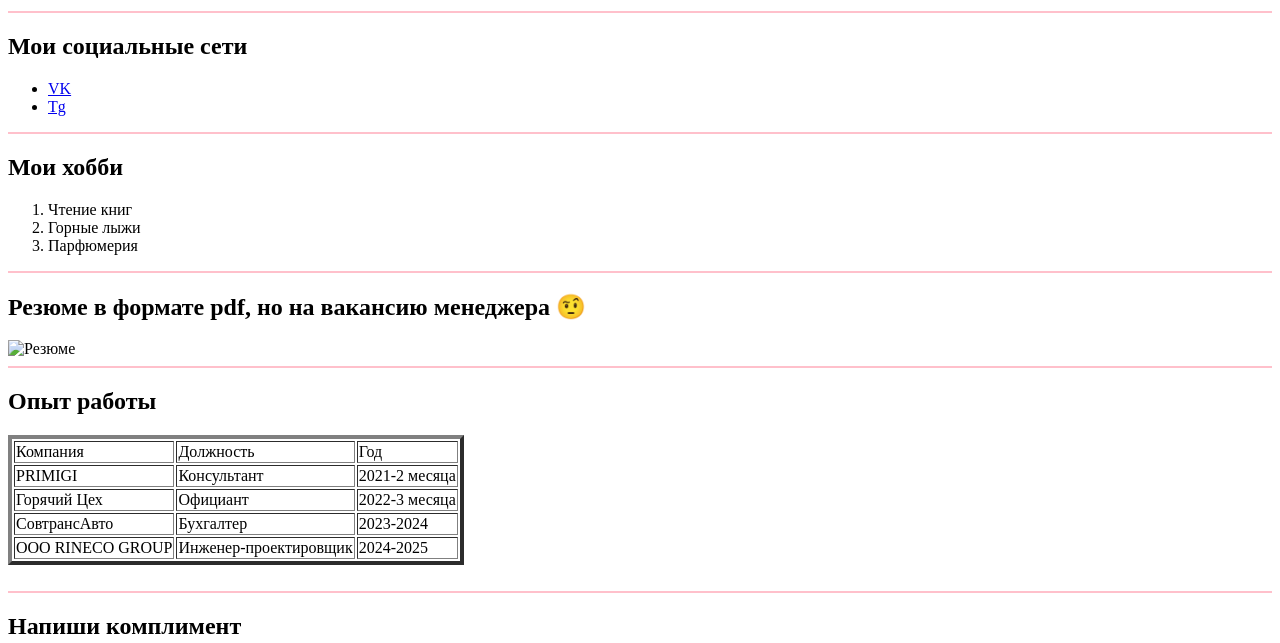
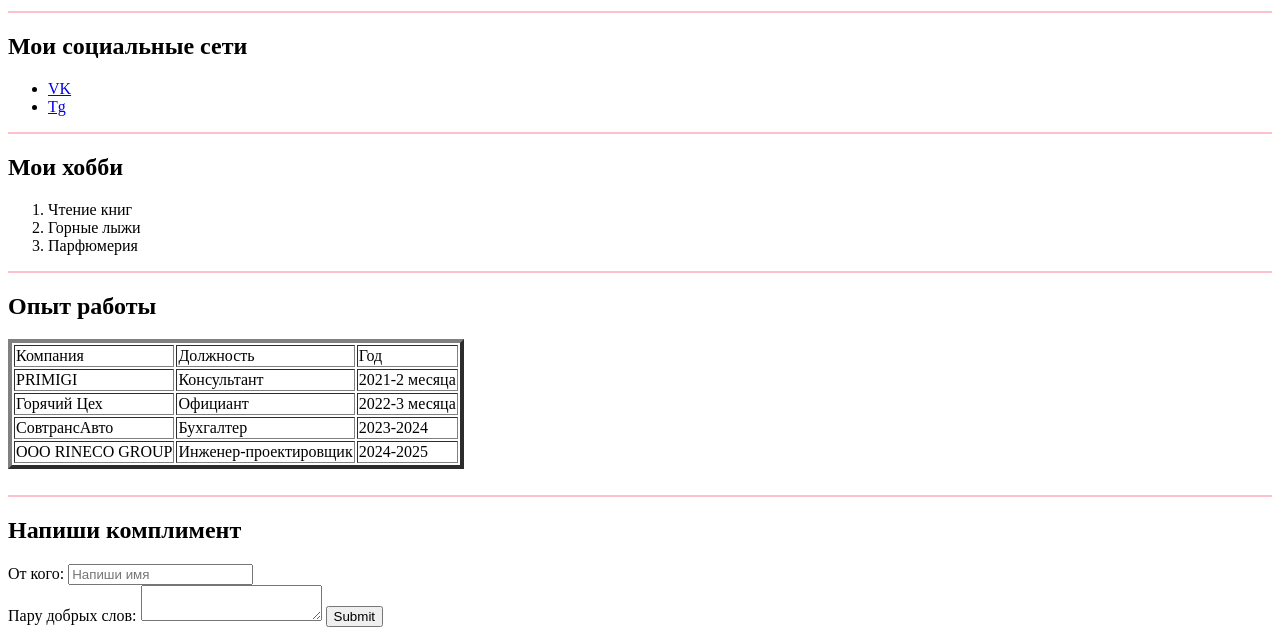
Before and after one commit to Arinaa0011/CV, a plain HTML site: page index2.html in a window 1280 px wide. Shown: the part 276-919 px from the top of the page. Drawn offline with Linux system fonts and the light colour scheme.

Commit message:
Update index2.html

```diff
--- a/index2.html
+++ b/index2.html
@@ -27,9 +27,6 @@
         <li>Горные лыжи</li>
         <Li>Парфюмерия</Li>
     </ol>
-    <hr color="pink">
-    <h2>Резюме в формате pdf, но на вакансию менеджера &#129320;</h2>
-    <img src="Горная_А.А_Резюме.pdf" alt="Резюме">
     <hr color="pink">
 
     <h2>Опыт работы</h2>
```
